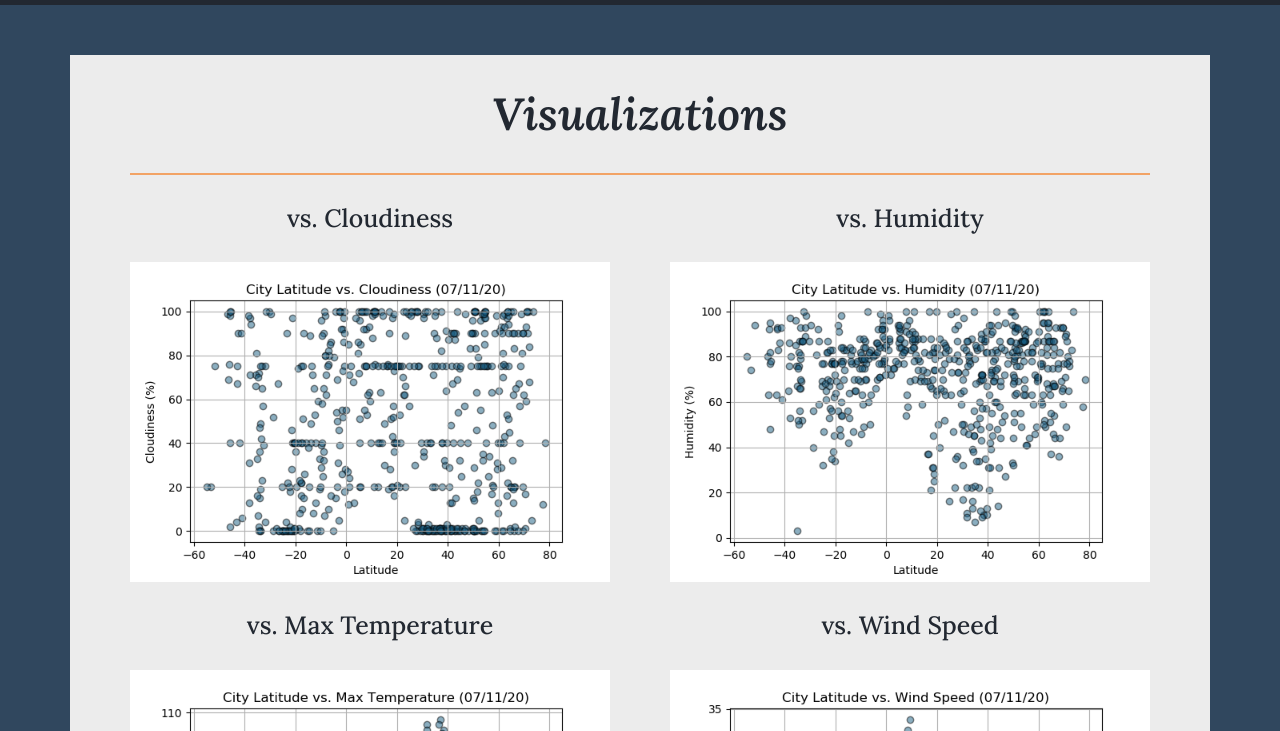
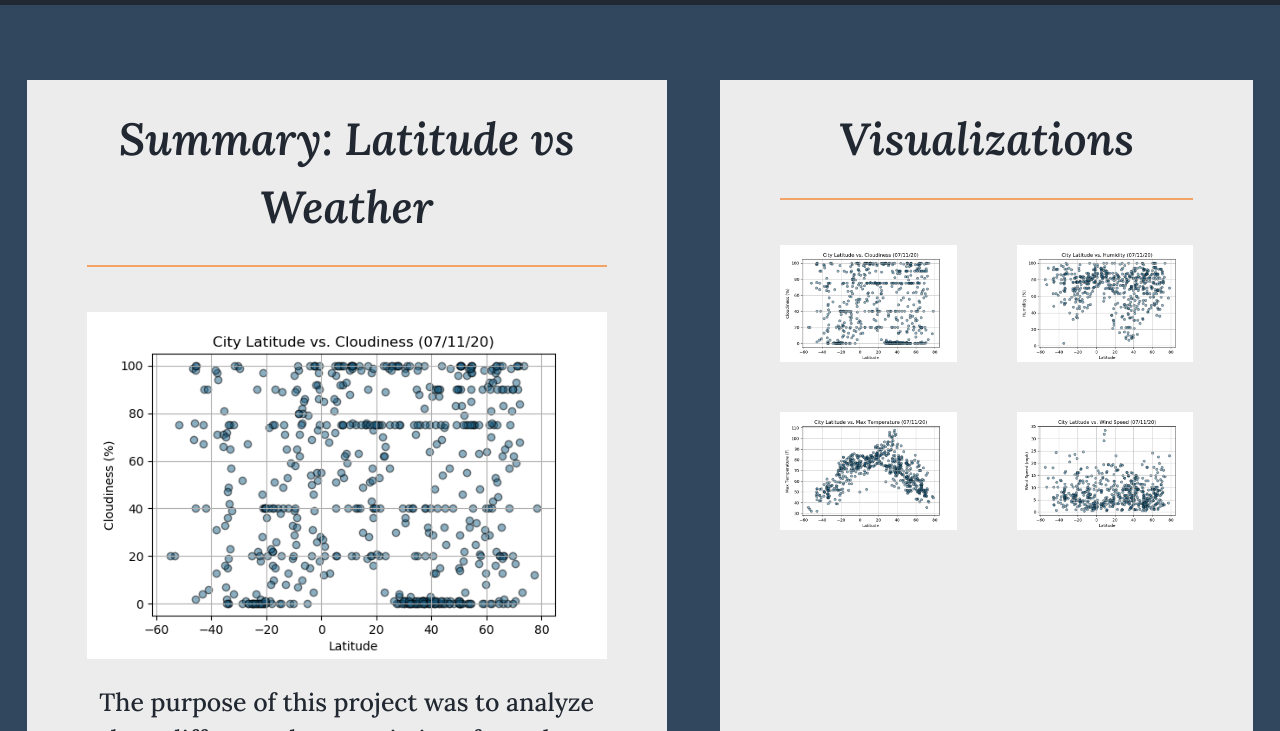
Before and after one commit to Autonomousse/Web-Design-Challenge, a plain HTML site: page WebVisualizations/html/index.html in a window 1280 px wide. Shown: the part 69-800 px from the top of the page. Drawn offline with nearby package versions, Linux system fonts and the light colour scheme.

Commit message:
Added summary on landing page and fixed some functionality

```diff
--- a/WebVisualizations/css/responsive.css
+++ b/WebVisualizations/css/responsive.css
@@ -41,11 +41,16 @@ body {
     background-color: #30475e;
 }
 
+/* Container Fluid */
+.container-fluid {
+    margin-top: 75px;
+    margin-bottom: 75px;
+}
+
 /* Container */
 .container {
     background-color: #ececec;
-    margin-top: 50px;
-    padding: 0px 45px 45px 45px;
+    padding: 0px 45px 25px 45px;
 }
 
 /* Header */
@@ -62,9 +67,7 @@ header {
 /* Horizontal Rule */
 hr {
 border: 1px solid #f2a365;
-margin-right: 15px;
-margin-left: 15px;
-margin-bottom: 0px;
+margin: 0px 15px 20px 15px;
 }
 
 /* Text Class: Add to format text */
@@ -74,10 +77,46 @@ margin-bottom: 0px;
     font-size: 25px;
     font-weight: 500;
     text-align: center;
-    margin: 25px auto 25px auto;
+    margin: 25px 15px 25px 15px;
 }
 
 /* Image */
-img {
-    padding: 0px 15px 0px 15px;
+.img-right {
+    padding: 25px 15px 25px 15px;
 }
+
+/* Image Float */
+.img-float {
+    float: left;
+    padding: 25px 15px 25px 15px;
+    width: initial;
+    height: initial;
+}
+
+@media (max-width: 576px) {
+    header {
+        font-size: 25px;
+    }
+
+    .img-float {
+        padding: 25px 15px 25px 15px;
+    }
+}
+
+@media (max-width: 992px) {
+    header {
+        font-size: 35px;
+    }
+
+    .container {
+        margin: 5px 5px 5px 5px;
+    }
+
+    .img-float {
+        padding: 25px 15px 25px 15px;
+    }
+
+    .text {
+        font-size: 20px;
+    }
+}
--- a/WebVisualizations/html/index.html
+++ b/WebVisualizations/html/index.html
@@ -1,5 +1,6 @@
 <!DOCTYPE html>
 <html lang="en">
+
 <head>
   <!-- Required meta tags -->
   <meta charset="UTF-8">
@@ -7,22 +8,32 @@
   <title>Latitude vs Weather</title>
 
   <!-- Bootstrap CSS -->
-     <link rel="stylesheet" href="https://stackpath.bootstrapcdn.com/bootstrap/4.5.2/css/bootstrap.min.css" integrity="sha384-JcKb8q3iqJ61gNV9KGb8thSsNjpSL0n8PARn9HuZOnIxN0hoP+VmmDGMN5t9UJ0Z" crossorigin="anonymous">
+  <link rel="stylesheet" href="https://stackpath.bootstrapcdn.com/bootstrap/4.5.2/css/bootstrap.min.css"
+    integrity="sha384-JcKb8q3iqJ61gNV9KGb8thSsNjpSL0n8PARn9HuZOnIxN0hoP+VmmDGMN5t9UJ0Z" crossorigin="anonymous">
   <link rel="stylesheet" href="../css/responsive.css">
 </head>
+
 <body>
   <!-- Navigation Bar: Name of the site on the left, tabs with dropdown menu for images, as well as Comparison and Data tabs on the right-->
   <!-- Create a navbar, set horizontal menu expansion to appear at large size screens, and use dark theme with a dark background -->
   <nav class="navbar navbar-expand-lg navbar-dark bg-dark">
-        <a class="navbar-brand" href="#">Latitude vs Weather</a>
-        <button class="navbar-toggler" type="button" data-toggle="collapse" data-target="#navbarNavDropdown" aria-controls="navbarNavDropdown" aria-expanded="false" aria-label="Toggle navigation">
+
+    <!-- Clicking on the Page Name will bring the user back to the landing page -->
+    <a class="navbar-brand" href="index.html">Latitude vs Weather</a>
+
+    <!-- Responsive menu becomes a menu button when screen size shrinks -->
+    <button class="navbar-toggler" type="button" data-toggle="collapse" data-target="#navbarNavDropdown"
+      aria-controls="navbarNavDropdown" aria-expanded="false" aria-label="Toggle navigation">
       <span class="navbar-toggler-icon"></span>
     </button>
+
     <!-- Add class flex-row-reverse to move the nav bar menu items to the right side -->
     <div class="collapse navbar-collapse flex-row-reverse" id="navbarNavDropdown">
       <ul class="navbar-nav">
+        <!-- Creates Dropdown Menu with menu items -->
         <li class="nav-item dropdown">
-                <a class="nav-link dropdown-toggle" href="#" id="navbarDropdownMenuLink" data-toggle="dropdown" aria-haspopup="true" aria-expanded="false">
+          <a class="nav-link dropdown-toggle" href="#" id="navbarDropdownMenuLink" data-toggle="dropdown"
+            aria-haspopup="true" aria-expanded="false">
             Plots
           </a>
           <div class="dropdown-menu" aria-labelledby="navbarDropdownMenuLink">
@@ -41,35 +52,75 @@
       </ul>
     </div>
   </nav>
-      <div class="container">
+
+  <!-- Create a parent container that is fluid to add in two rows which will also have container properties -->
+  <div class="container-fluid">
     <div class="row">
+      <div class="col-lg-6 col-sm-12 container">
+        <div class="row">
+          <!-- col-lg-12 col-sm-12 sets responsiveness for the header, always takes up entire row -->
+          <div class="col-lg-12">
+            <header>Summary: Latitude vs Weather</header>
+            <hr>
+          </div>
+        </div>
+        <div class="row">
+          <div class="col-lg-12 col-sm-12">
+            <a href="#"> <img class="img-fluid img-float" src="../Resources/assets/cloudiness.png"></a>
+            <p class="text">The purpose of this project was to analyze how different characteristics of weather change
+              as we approach
+              the equator. To investigate, we first pulled data from OpenWeatherMap API and created a dataset consisting
+              of over 500
+              cities scattered across the world. Next, we utilized Python and the Matplotlib module to inspect the data
+              and create visual
+              representations of cloudiness, humidity, max temperature, and wind speed against latitidue. This site
+              includes those
+              visualizations accompanied by insights into potential trends and a sample dataset.</p>
+          </div>
+        </div>
+      </div>
+
+
+      <!-- Create the Visualizations container with images-->
+      <div class="col-lg-5 col-sm-12 container">
+        <div class="row">
+          <!-- col-lg-12 col-sm-12 sets responsiveness for the header, always takes up entire row -->
           <div class="col-lg-12 col-sm-12">
             <header>Visualizations</header>
             <hr>
           </div>
         </div>
         <div class="row">
-          <div class="col-lg-6 col-sm-12">
-            <p class="text"> vs. Cloudiness</p>
-            <a href="#"> <img class="img-fluid" src="../Resources/assets/cloudiness.png"></a>
+          <!-- col-lg-6 col-sm-12 sets responsiveness for the images,
+            takes up half the row within the container on large screen, entire row on small screen -->
+          <div class="col-lg-6 col-md-3">
+            <!-- img-fluid class added to make images more responsive and not overlap when screen changes size -->
+            <a href="#"> <img class="img-fluid img-right" src="../Resources/assets/cloudiness.png"></a>
           </div>
-          <div class="col-lg-6 col-sm-12">
-            <p class="text"> vs. Humidity</p>
-            <a href="#"> <img class="img-fluid" src="../Resources/assets/humidity.png"></a>
+          <div class="col-lg-6 col-md-3">
+            <a href="#"> <img class="img-fluid img-right" src="../Resources/assets/humidity.png"></a>
           </div>
-          <div class="col-lg-6 col-sm-12">
-            <p class="text"> vs. Max Temperature</p>
-            <a href="#"> <img class="img-fluid" src="../Resources/assets/max_temperature.png"></a>
+          <div class="col-lg-6 col-md-3">
+            <a href="#"> <img class="img-fluid img-right" src="../Resources/assets/max_temperature.png"></a>
           </div>
-          <div class="col-lg-6 col-sm-12">
-            <p class="text"> vs. Wind Speed</p>
-            <a href="#"> <img class="img-fluid" src="../Resources/assets/wind_speed.png"></a>
+          <div class="col-lg-6 col-md-3">
+            <a href="#"> <img class="img-fluid img-right" src="../Resources/assets/wind_speed.png"></a>
           </div>
         </div>
       </div>
+    </div>
+
+
     <!-- Bootstrap JS -->
-    <script src="https://code.jquery.com/jquery-3.5.1.slim.min.js" integrity="sha384-DfXdz2htPH0lsSSs5nCTpuj/zy4C+OGpamoFVy38MVBnE+IbbVYUew+OrCXaRkfj" crossorigin="anonymous"></script>
-    <script src="https://cdn.jsdelivr.net/npm/popper.js@1.16.1/dist/umd/popper.min.js" integrity="sha384-9/reFTGAW83EW2RDu2S0VKaIzap3H66lZH81PoYlFhbGU+6BZp6G7niu735Sk7lN" crossorigin="anonymous"></script>
-    <script src="https://stackpath.bootstrapcdn.com/bootstrap/4.5.2/js/bootstrap.min.js" integrity="sha384-B4gt1jrGC7Jh4AgTPSdUtOBvfO8shuf57BaghqFfPlYxofvL8/KUEfYiJOMMV+rV" crossorigin="anonymous"></script>
+    <script src="https://code.jquery.com/jquery-3.5.1.slim.min.js"
+      integrity="sha384-DfXdz2htPH0lsSSs5nCTpuj/zy4C+OGpamoFVy38MVBnE+IbbVYUew+OrCXaRkfj"
+      crossorigin="anonymous"></script>
+    <script src="https://cdn.jsdelivr.net/npm/popper.js@1.16.1/dist/umd/popper.min.js"
+      integrity="sha384-9/reFTGAW83EW2RDu2S0VKaIzap3H66lZH81PoYlFhbGU+6BZp6G7niu735Sk7lN"
+      crossorigin="anonymous"></script>
+    <script src="https://stackpath.bootstrapcdn.com/bootstrap/4.5.2/js/bootstrap.min.js"
+      integrity="sha384-B4gt1jrGC7Jh4AgTPSdUtOBvfO8shuf57BaghqFfPlYxofvL8/KUEfYiJOMMV+rV"
+      crossorigin="anonymous"></script>
 </body>
+
 </html>
```
Lines whose indentation alone changed are shown as unchanged.
